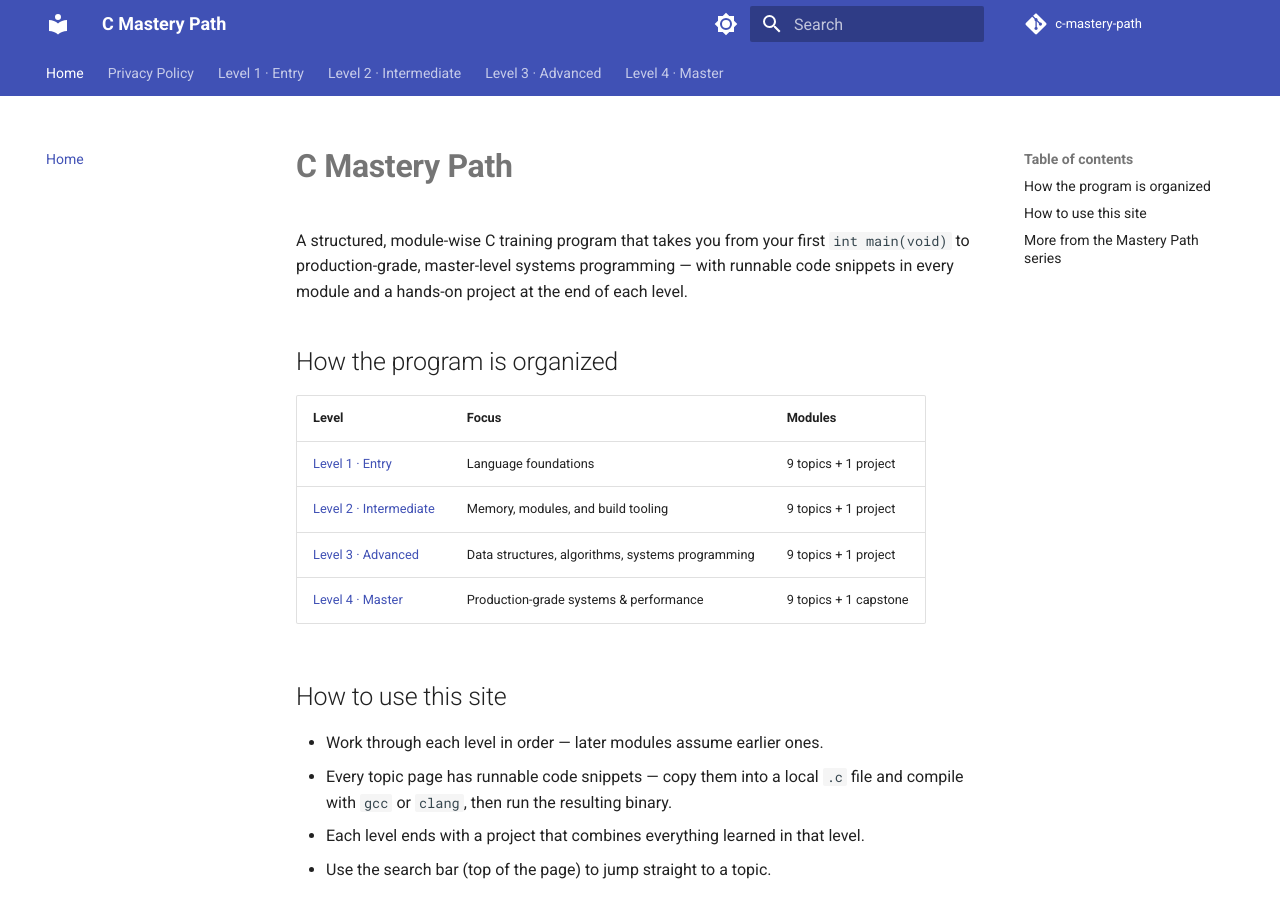
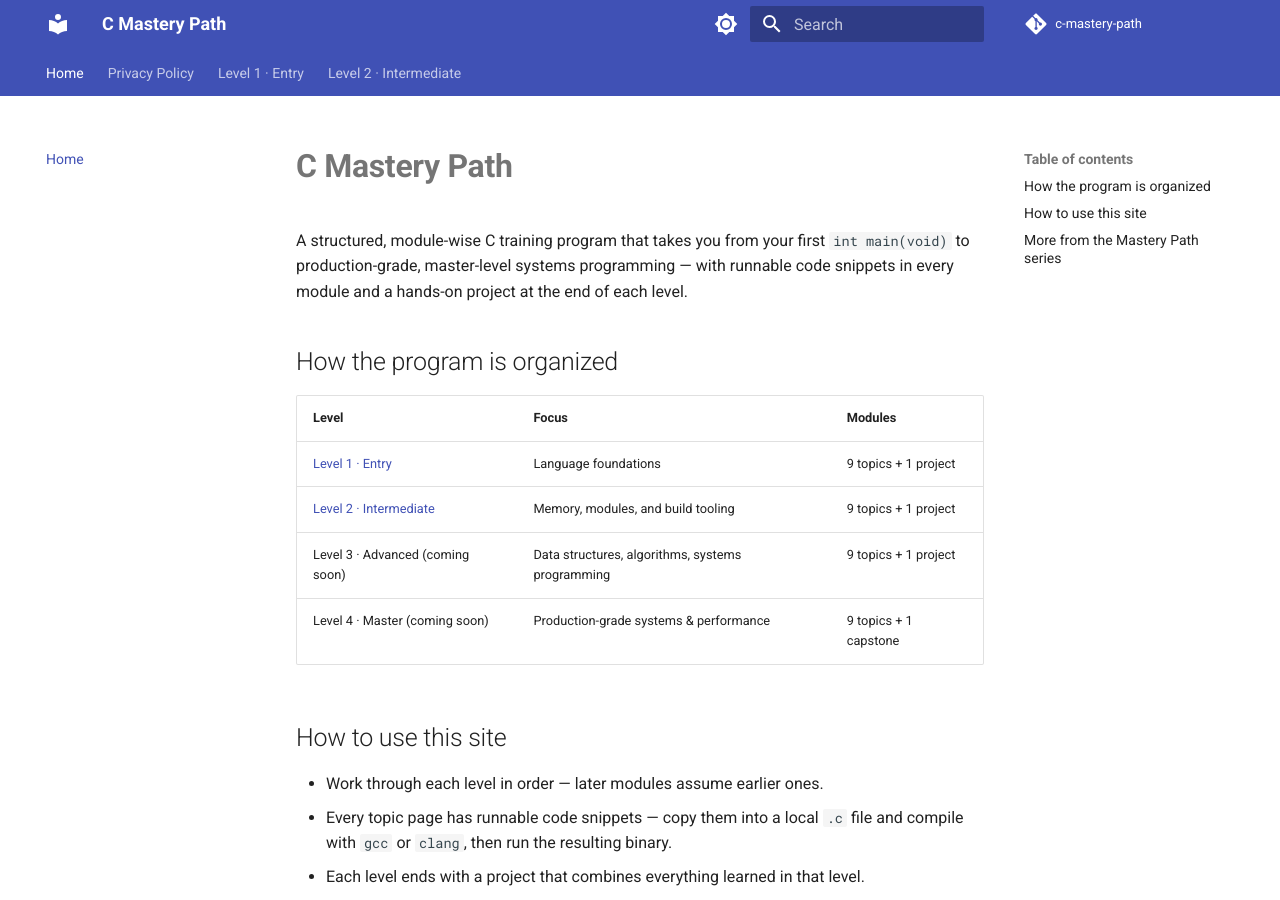
Before and after one commit to SIGILIPELLI/c-mastery-path, an MkDocs documentation site: the page built from docs/index.md, in a window 1280 px wide and 900 px high. Built offline with MkDocs 1.6.1 and Material for MkDocs 9.7.7, drawn with Linux system fonts in a browser that asks for light colours; comment, search, counter and statistics services are not loaded; part of the change alters nothing that is shown.

Commit message:
Hide unfinished levels from crawl surface pending content backfill
AdSense flagged the domain for 'Low value content'. Real lessons are
being written level by level; in the meantime this removes only the
still-unwritten levels from nav/sitemap/homepage (files are untouched)
so the site isn't submitting thin content to Google during the
backfill. Re-running this after a level's content is finished
automatically restores it.

Co-Authored-By: Claude Opus 5 <noreply@anthropic.com>

```diff
--- a/docs/index.md
+++ b/docs/index.md
@@ -16,8 +16,8 @@ each level.
 |-------|-------|---------|
 | [Level 1 · Entry](level-1/index.md) | Language foundations | 9 topics + 1 project |
 | [Level 2 · Intermediate](level-2/index.md) | Memory, modules, and build tooling | 9 topics + 1 project |
-| [Level 3 · Advanced](level-3/index.md) | Data structures, algorithms, systems programming | 9 topics + 1 project |
-| [Level 4 · Master](level-4/index.md) | Production-grade systems & performance | 9 topics + 1 capstone |
+| Level 3 · Advanced (coming soon) | Data structures, algorithms, systems programming | 9 topics + 1 project |
+| Level 4 · Master (coming soon) | Production-grade systems & performance | 9 topics + 1 capstone |
 
 ## How to use this site
 
--- a/mkdocs.yml
+++ b/mkdocs.yml
@@ -74,27 +74,7 @@ nav:
       - "08 · Makefiles & Build Systems": level-2/08-makefiles-build-systems.md
       - "09 · Debugging Tools": level-2/09-debugging-tools.md
       - "10 · Project — Linked-list Inventory System": level-2/10-project-inventory-system.md
-  - "Level 3 · Advanced":
-      - Overview: level-3/index.md
-      - "01 · Data Structures in C": level-3/01-data-structures.md
-      - "02 · Trees & Basic Graph Representations": level-3/02-trees-graphs.md
-      - "03 · Sorting & Searching Algorithms": level-3/03-sorting-searching.md
-      - "04 · Bit Manipulation": level-3/04-bit-manipulation.md
-      - "05 · Memory Management Deep Dive": level-3/05-memory-management-deep-dive.md
-      - "06 · Static & Dynamic Libraries": level-3/06-static-dynamic-libraries.md
-      - "07 · Concurrency Basics": level-3/07-concurrency-basics.md
-      - "08 · Networking Basics": level-3/08-networking-basics.md
-      - "09 · Working with Unix System Calls": level-3/09-unix-system-calls.md
-      - "10 · Project — Key-Value Store / HTTP Server": level-3/10-project-kv-store.md
-  - "Level 4 · Master":
-      - Overview: level-4/index.md
-      - "01 · Advanced Memory Management": level-4/01-advanced-memory-management.md
-      - "02 · Concurrency & Synchronization": level-4/02-concurrency-synchronization.md
-      - "03 · Performance Optimization & Profiling": level-4/03-performance-profiling.md
-      - "04 · Writing Portable C": level-4/04-writing-portable-c.md
-      - "05 · Security in C": level-4/05-security-in-c.md
-      - "06 · Advanced Data Structures": level-4/06-advanced-data-structures.md
-      - "07 · Interfacing with Other Languages": level-4/07-interfacing-other-languages.md
-      - "08 · Testing in C": level-4/08-testing-in-c.md
-      - "09 · Build Systems at Scale": level-4/09-build-systems-at-scale.md
-      - "10 · Capstone Project": level-4/10-capstone-project.md
+# --- auto-pruned stub levels (see AdSense low-value-content fix) ---
+exclude_docs: |
+  level-3/*.md
+  level-4/*.md
```
